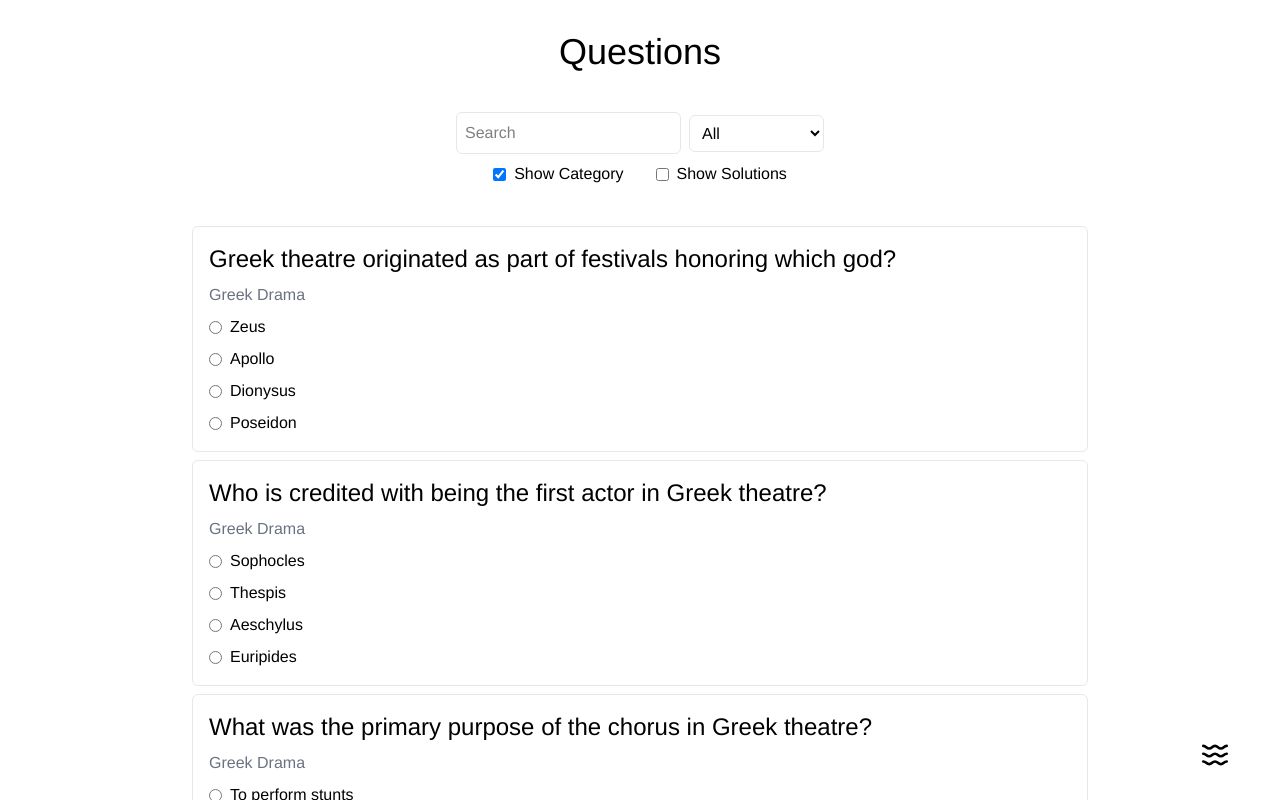
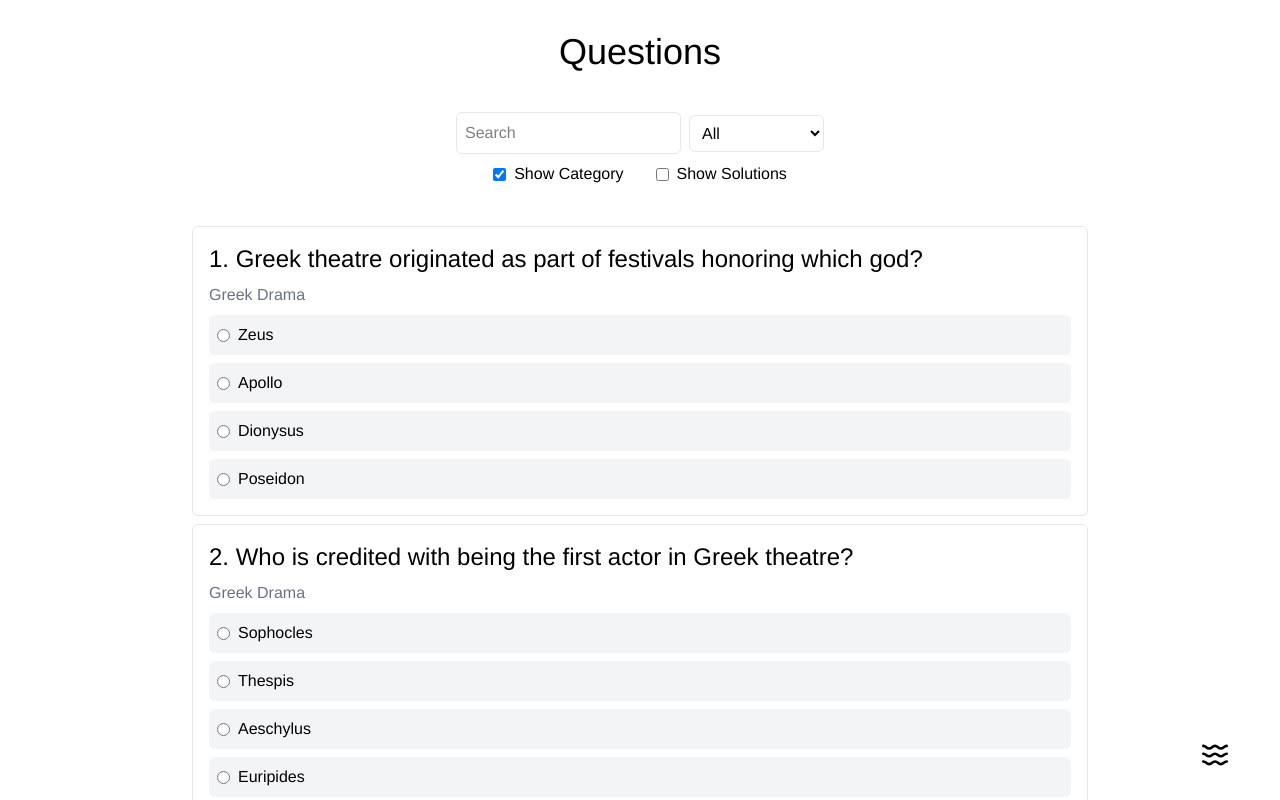
Before and after one commit to Sujas-Aggarwal/quizzer, a React (Vite) app: page /questions in a window 1280 px wide. Shown: the top 800 px of the page. Built offline with nearby package versions, Linux system fonts and the light colour scheme.

Commit message:
final done

```diff
--- a/src/components/navbar.tsx
+++ b/src/components/navbar.tsx
@@ -2,7 +2,7 @@ function Navbar() {
   return (
     <a
       href="https://github.com/Sujas-Aggarwal"
-      className="h-[40px] dark:bg-black bg-white flex justify-center items-center w-full text-center"
+      className="h-[40px] dark:bg-gray-950 bg-white flex justify-center items-center w-full text-center"
     >
       Made with ❤️
     </a>
--- a/src/pages/questions/page.tsx
+++ b/src/pages/questions/page.tsx
@@ -1,4 +1,4 @@
-import { useState } from "react";
+import { useEffect, useState } from "react";
 import { questions } from "../../data/questions";
 
 function Questions() {
@@ -6,9 +6,15 @@ function Questions() {
   const [selectedCategory, setSelectedCategory] = useState("all");
   const [showCategory, setShowCategory] = useState(true);
   const [showSolution, setShowSolution] = useState(false);
-  const [selectedOptions, setSelectedOptions] = useState<{ [key: number]: number }>({});
+  const [selectedOptions, setSelectedOptions] = useState<{
+    [key: number]: number;
+  }>({});
 
-  const handleOptionChange = (questionIndex : number, optionIndex : number) => {
+  useEffect(() => {
+    setSelectedOptions({});
+  }, [searchQuery, selectedCategory]);
+
+  const handleOptionChange = (questionIndex: number, optionIndex: number) => {
     setSelectedOptions((prev) => ({
       ...prev,
       [questionIndex]: optionIndex,
@@ -74,9 +80,18 @@ function Questions() {
         {filteredQuestions.map((question, key) => (
           <div
             key={key}
-            className="flex flex-col gap-2 p-4 border border-gray-200 rounded-md"
+            style={
+              selectedOptions[key] !== undefined
+                ? selectedOptions[key] === question?.solution
+                  ? { borderLeftColor: "#009966", borderLeftWidth: 4 }
+                  : { borderLeftColor: "#e7000b", borderLeftWidth: 4 }
+                : {}
+            }
+            className="flex flex-col gap-2 p-4 border border-gray-200 dark:border-gray-700 rounded-md bg-red transition-all duration-200"
           >
-            <h2 className="text-base md:text-2xl">{question?.question}</h2>
+            <h2 className="text-base md:text-2xl">
+              {key + 1}. {question?.question}
+            </h2>
             {showCategory && (
               <p className="text-xs md:text-base text-gray-500">
                 {question?.category}
@@ -89,7 +104,10 @@ function Questions() {
             ) : (
               <div className="flex flex-col gap-2">
                 {question?.options.map((option, index) => (
-                  <label key={index} className="flex items-center gap-2">
+                  <label
+                    key={index}
+                    className="flex items-center cursor-pointer gap-2 bg-gray-100 p-2 rounded-md dark:bg-gray-800"
+                  >
                     <input
                       type="radio"
                       name={`question-${key}`}
--- a/src/router.tsx
+++ b/src/router.tsx
@@ -9,7 +9,7 @@ import ThemeSwitcher from "./components/theme_switcher";
 function AppRouter() {
   return (
     <Router>
-      <div className="dark:bg-[#24153b] dark:text-white min-h-screen overflow-x-hidden">
+      <div className="dark:bg-gray-900 dark:text-white min-h-screen overflow-x-hidden">
         <Routes>
           <Route path="/" element={<Home />} />
           <Route path="/questions" element={<Questions />} />
```
